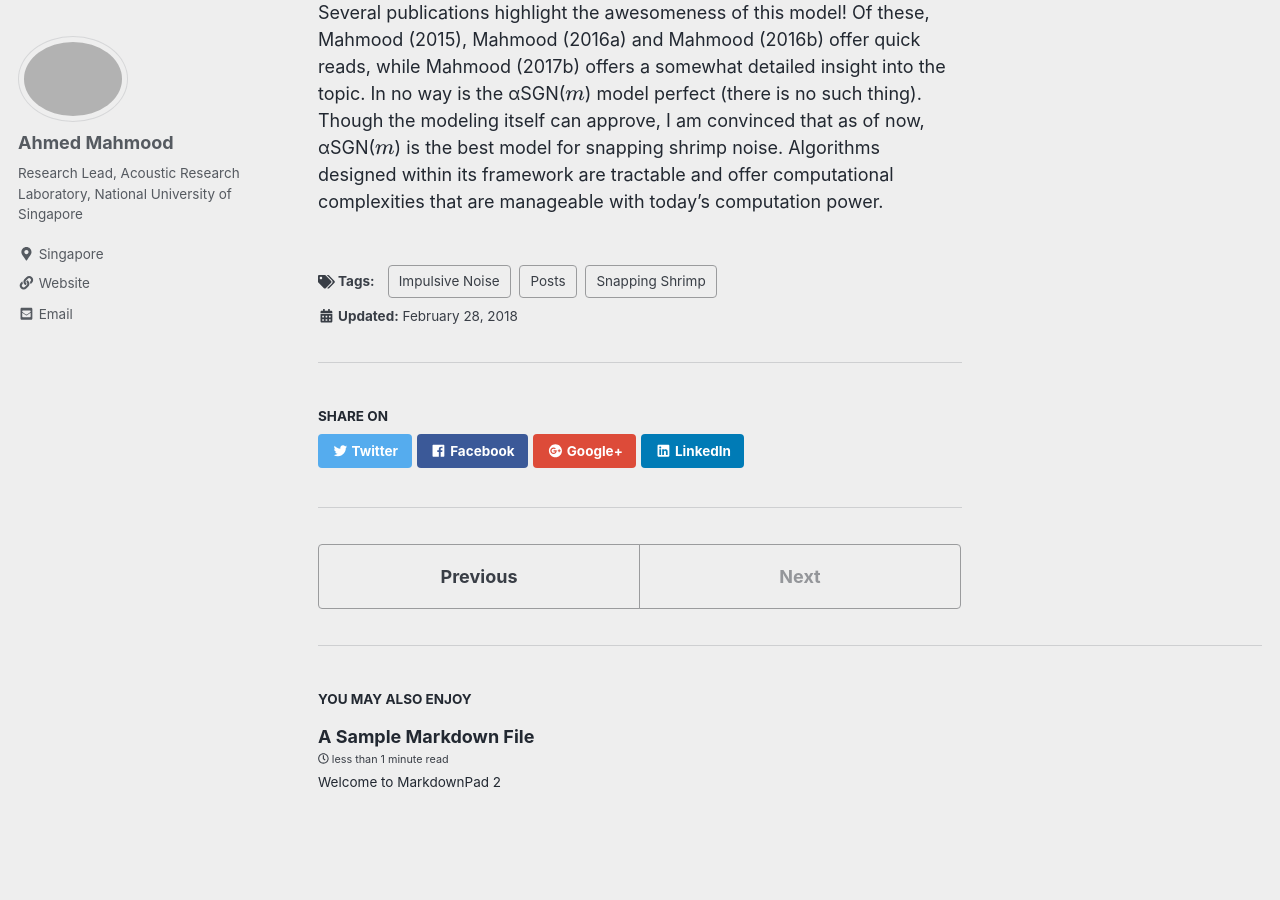
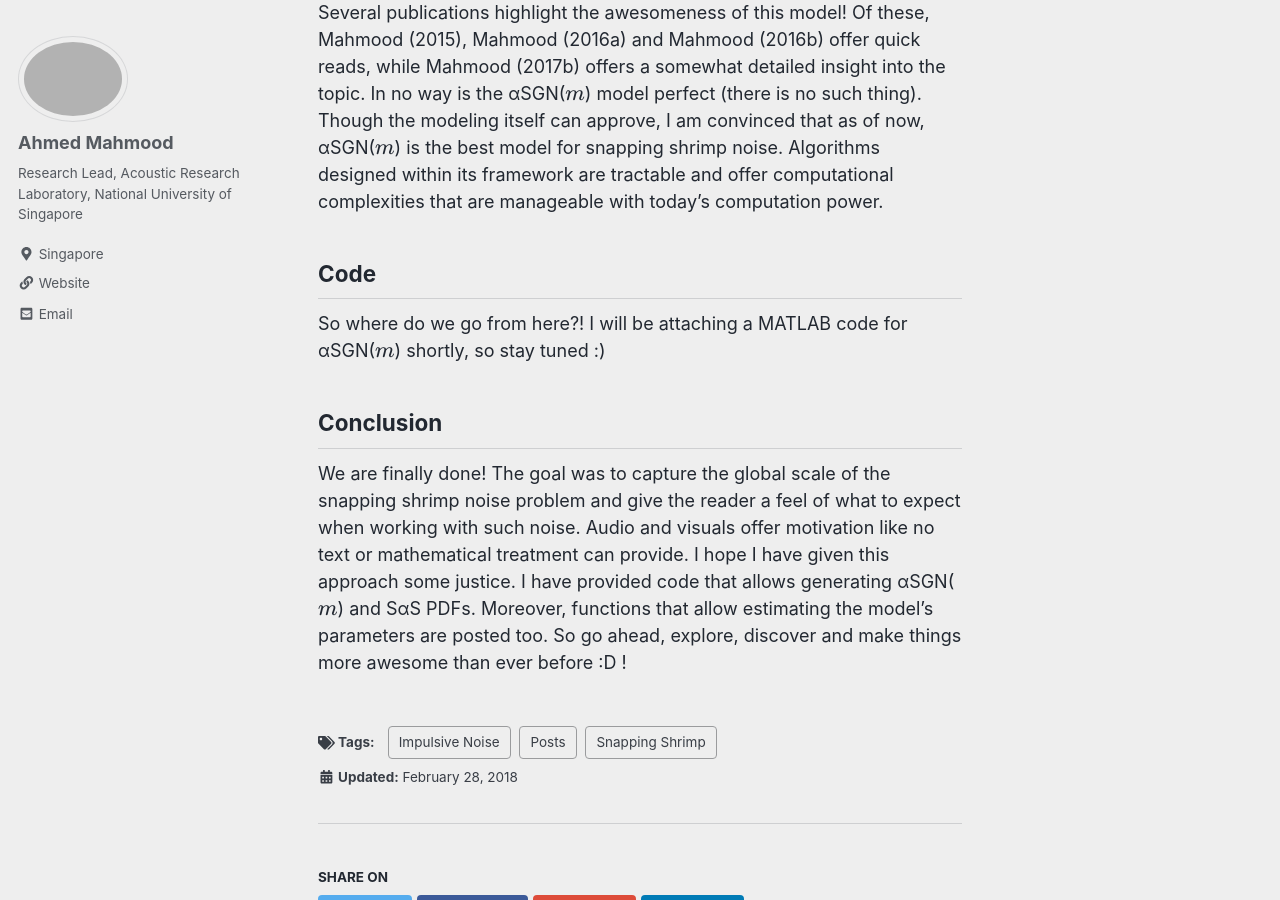
Before and after one commit to ahmd-mahm/ahmd-mahm.github.io, a Jekyll site: the page built from _posts/2018-02-28-The-Snapping-Shrimp.md, in a window 1280 px wide and 900 px high, scrolled down 17241 px. Built offline with Jekyll 4.4.1, drawn with Linux system fonts in a browser that asks for light colours; nearby versions of some CDN libraries; formulas are drawn with MathJax 3; some of the changed text lies outside the part shown.

Commit message:
Update 2018-02-28-The-Snapping-Shrimp.md

```diff
--- a/_posts/2018-02-28-The-Snapping-Shrimp.md
+++ b/_posts/2018-02-28-The-Snapping-Shrimp.md
@@ -212,3 +212,13 @@ To further highlight the overall effectiveness of αSGN($$m$$), I have plotted a
 
 
 Several publications highlight the awesomeness of this model! Of these, Mahmood (2015), Mahmood (2016a) and Mahmood (2016b) offer quick reads, while Mahmood (2017b) offers a somewhat detailed insight into the topic. In no way is the αSGN($$m$$) model perfect (there is no such thing). Though the modeling itself can approve, I am convinced that as of now, αSGN($$m$$) is the best model for snapping shrimp noise. Algorithms designed within its framework are tractable and offer computational complexities that are manageable with today's computation power.
+
+## Code
+
+
+So where do we go from here?! I will be attaching a MATLAB code for αSGN($$m$$) shortly, so stay tuned :)
+
+
+## Conclusion
+
+We are finally done! The goal was to capture the global scale of the snapping shrimp noise problem and give the reader a feel of what to expect when working with such noise. Audio and visuals offer motivation like no text or mathematical treatment can provide. I hope I have given this approach some justice. I have provided code that allows generating αSGN($$m$$) and SαS PDFs. Moreover, functions that allow estimating the model's parameters are posted too. So go ahead, explore, discover and make things more awesome than ever before :D !
```
